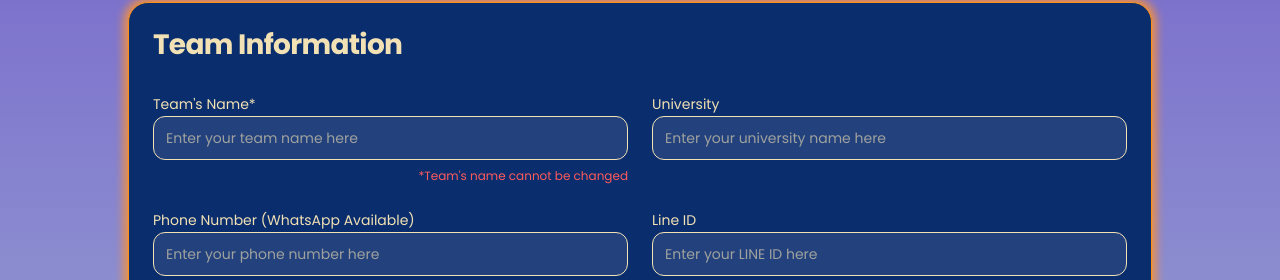
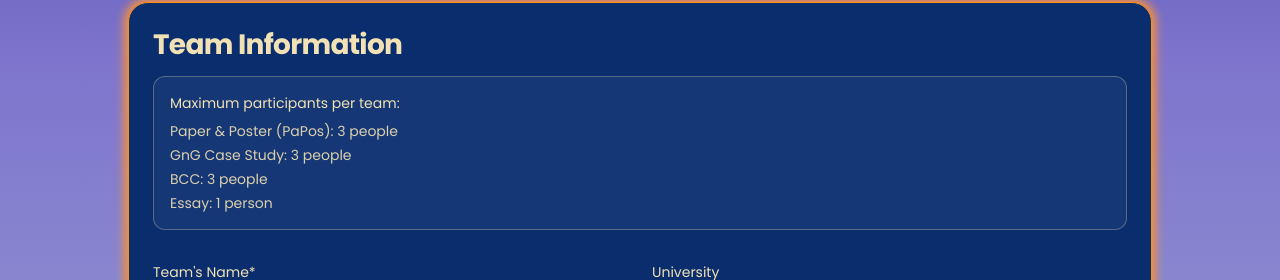
Before and after one commit to AndhikaAddiputra/wildcat-fe, a Next.js app: page /teams in a window 1280 px wide. Shown: the part 366-646 px from the top of the page. Built offline with nearby package versions, Linux system fonts and the light colour scheme; no server answers.

Commit message:
feat: add keterangan maxParticipant on teams page

```diff
--- a/src/app/(dashboard)/teams/page.tsx
+++ b/src/app/(dashboard)/teams/page.tsx
@@ -19,6 +19,14 @@ import { useTeamProfile } from "@/hooks/useTeamProfile";
 import { useParticipantDashboard } from "@/hooks/useParticipantDashboard";
 import type { TeamProfileResponse } from "@/lib/api/types";
 
+/** Max participants per team per competition */
+const MAX_PARTICIPANTS_LIST = [
+  { label: "Paper & Poster (PaPos)", max: 3 },
+  { label: "GnG Case Study", max: 3 },
+  { label: "BCC", max: 3 },
+  { label: "Essay", max: 1 },
+] as const;
+
 export default function Teams() {
   const { data, loading, error, updateTeam } = useTeamProfile();
   const { data: dashboardData } = useParticipantDashboard();
@@ -29,6 +37,7 @@ export default function Teams() {
   const isDocumentVerified =
     (dashboardData?.documentVerificationStatus?.toLowerCase() === "verified") ||
     (data?.documentVerificationStatus?.toLowerCase() === "verified");
+
 
   useEffect(() => {
     if (data) {
@@ -112,9 +121,19 @@ export default function Teams() {
           ) : (
           <CardLarge className="w-full max-w-full">
             <CardHeader>
-              <CardTitle className="text-[28px] font-bold leading-tight !text-[#F1E1B4] mb-6">
+              <CardTitle className="text-[28px] font-bold leading-tight !text-[#F1E1B4] mb-2">
                 Team Information
               </CardTitle>
+              <div className="mb-6 rounded-xl border border-[#F1E1B4]/30 bg-white/5 p-4">
+                <p className="text-[#F1E1B4] font-medium text-sm mb-2">Maximum participants per team:</p>
+                <ul className="text-[#F1E1B4]/90 text-sm space-y-1">
+                  {MAX_PARTICIPANTS_LIST.map((item) => (
+                    <li key={item.label}>
+                      {item.label}: {item.max} {item.max === 1 ? "person" : "people"}
+                    </li>
+                  ))}
+                </ul>
+              </div>
 
               <div className="grid gap-6 md:grid-cols-2">
                 <div className="space-y-2">
```
